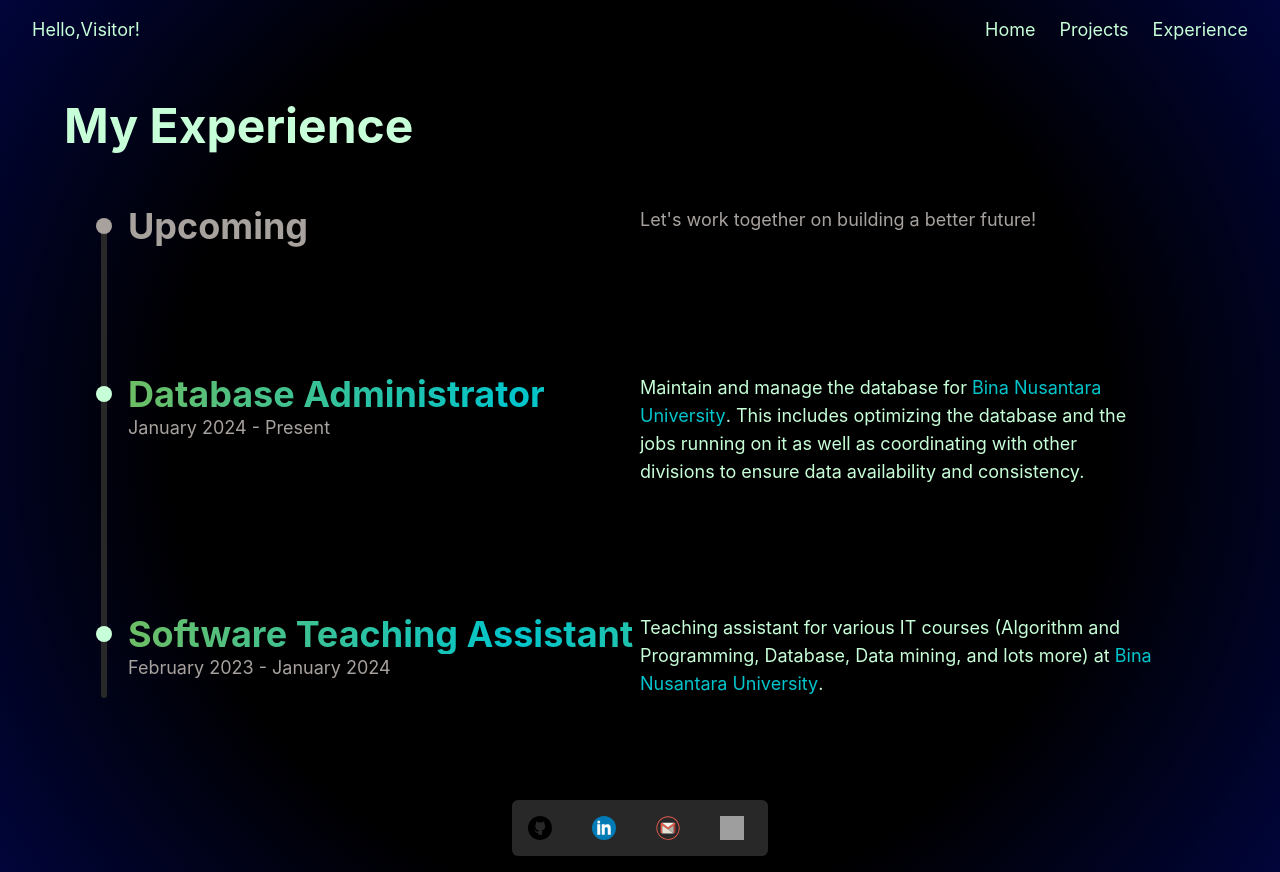
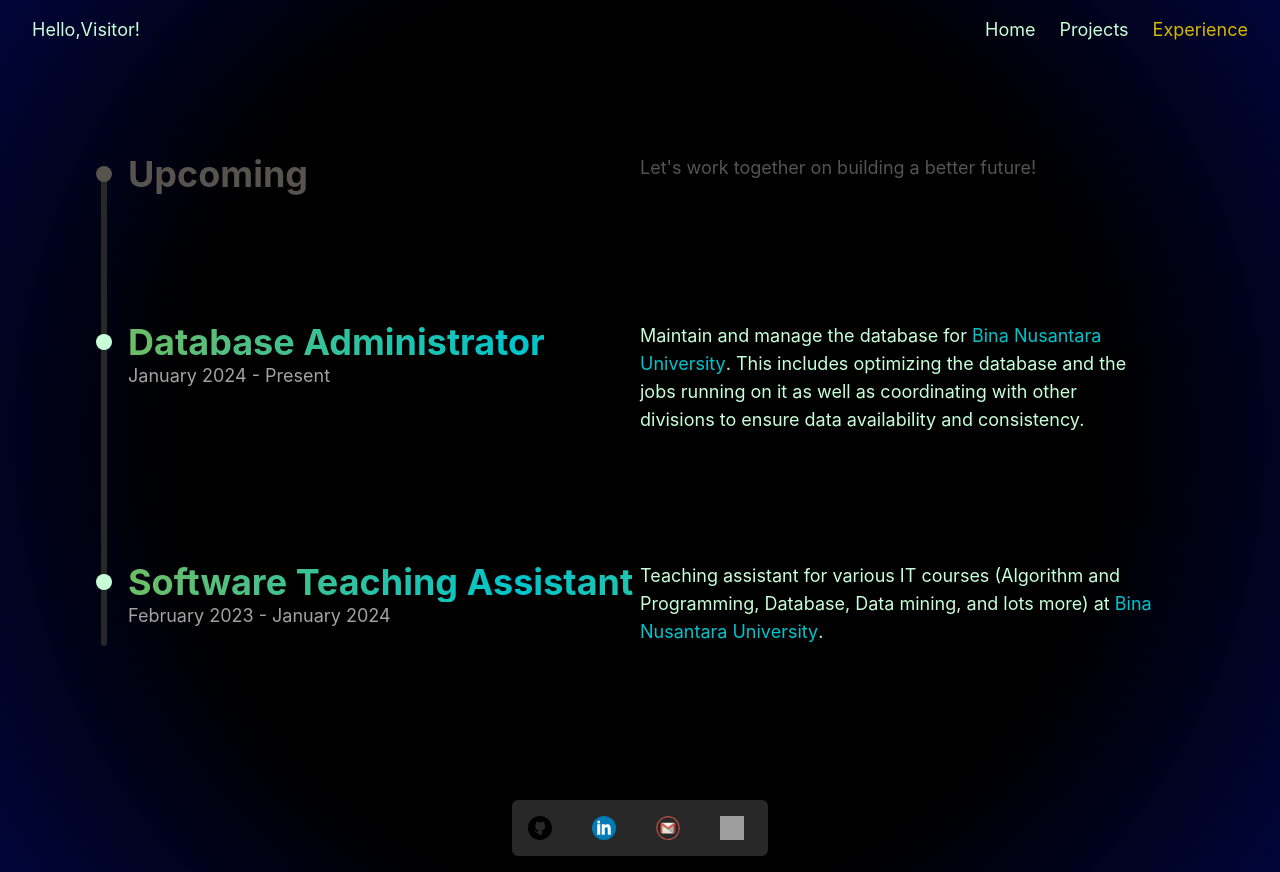
Before and after one commit to swiftee19/swiftee19.github.io, a Vue app in the folder app/: page /experience in a window 1280 px wide. Built offline with nearby package versions, Linux system fonts and the light colour scheme; grey boxes are pictures that could not be loaded.

Commit message:
Remove Header text from ExperienceView & Fix navbar text styling for highlights when on the route

```diff
--- a/app/src/assets/main.css
+++ b/app/src/assets/main.css
@@ -6,7 +6,8 @@
 
 #app {
   position: relative;
-  width: 100%; /* Changed from min-width: 100vw */
+  width: 100%;
+  /* Changed from min-width: 100vw */
   min-height: 100vh;
   overflow-x: hidden;
   color: var(--text-color);
@@ -19,7 +20,9 @@
 }
 
 /* Ensure all elements use border-box sizing */
-*, *::before, *::after {
+*,
+*::before,
+*::after {
   box-sizing: border-box;
 }
 
@@ -58,6 +61,10 @@ a:hover::after {
   transform-origin: bottom left;
 }
 
+a:hover {
+  cursor: pointer;
+}
+
 ::-webkit-scrollbar {
   width: 4px;
 }
@@ -70,7 +77,3 @@ a:hover::after {
 ::-webkit-scrollbar-track {
   background: black;
 }
-
-a:hover{
-  cursor: pointer;
-}
--- a/app/src/components/navigation_bar/NavigationBarButton.vue
+++ b/app/src/components/navigation_bar/NavigationBarButton.vue
@@ -19,8 +19,8 @@ defineProps({
 
 <template>
   <RouterLink :to="viewDestination"
-    class="navbar-button relative text-text decoration-0 text-lg transition-all duration-300 hover:cursor-pointer hover:text-gold"
-    :class="{ 'text-gold': viewDestination==currentRoute, 'text-text': !(viewDestination==currentRoute) }">{{ buttonText }}</RouterLink>
+    class="navbar-button relative decoration-0 text-lg transition-all duration-300 hover:cursor-pointer hover:text-gold"
+    :class="{ 'text-gold': viewDestination == currentRoute, 'text-text': viewDestination != currentRoute }">{{ buttonText }}</RouterLink>
 </template>
 
 <style>
--- a/app/src/views/ExperienceView.vue
+++ b/app/src/views/ExperienceView.vue
@@ -3,13 +3,12 @@ import { ExperienceDataList } from '../components/experience_view/ExperienceData
 import ExperienceBlock from '../components/experience_view/ExperienceBlock.vue'
 
 const sortedExperienceDataList = ExperienceDataList.sort((a, b) => {
-    return new Date(b.ExperienceStartDate).getTime() - new Date(a.ExperienceStartDate).getTime()
-})
+        return new Date(b.ExperienceStartDate).getTime() - new Date(a.ExperienceStartDate).getTime()
+    })
 </script>
 
 <template>
     <main class="min-h-screen w-full py-20 overflow-y-clip flex flex-col items-center justify-center">
-        <h1 class="w-[90%] text-5xl font-bold pb-14 text-text">My Experience</h1>
         <div class="w-4/5 flex flex-col items-center justify-between relative">
             <!-- timeline line -->
             <span class="absolute bottom-0 -left-[1.68rem] w-1.5 z-0 bg-gray rounded-b-lg"
@@ -19,11 +18,11 @@ const sortedExperienceDataList = ExperienceDataList.sort((a, b) => {
                     <div class="relative">
                         <!-- timeline bullet points -->
                         <span
-                            class="absolute -left-8 top-1/2 -translate-y-1/2 bg-stone-400 size-4 rounded-full z-10"></span>
-                        <h1 class="text-4xl font-bold text-stone-400">Upcoming</h1>
+                            class="absolute -left-8 top-1/2 -translate-y-1/2 bg-stone-600 size-4 rounded-full z-10"></span>
+                        <h1 class="text-4xl font-bold text-stone-600">Upcoming</h1>
                     </div>
                 </div>
-                <p class="w-1/2 text-lg text-stone-400">Let's work together on building a better future!</p>
+                <p class="w-1/2 text-lg text-stone-600">Let's work together on building a better future!</p>
             </div>
             <ExperienceBlock v-for="(experience) in sortedExperienceDataList" :key="experience.id"
                 :ExperienceTitle="experience.ExperienceTitle" :ExperienceStartDate="experience.ExperienceStartDate"
```
